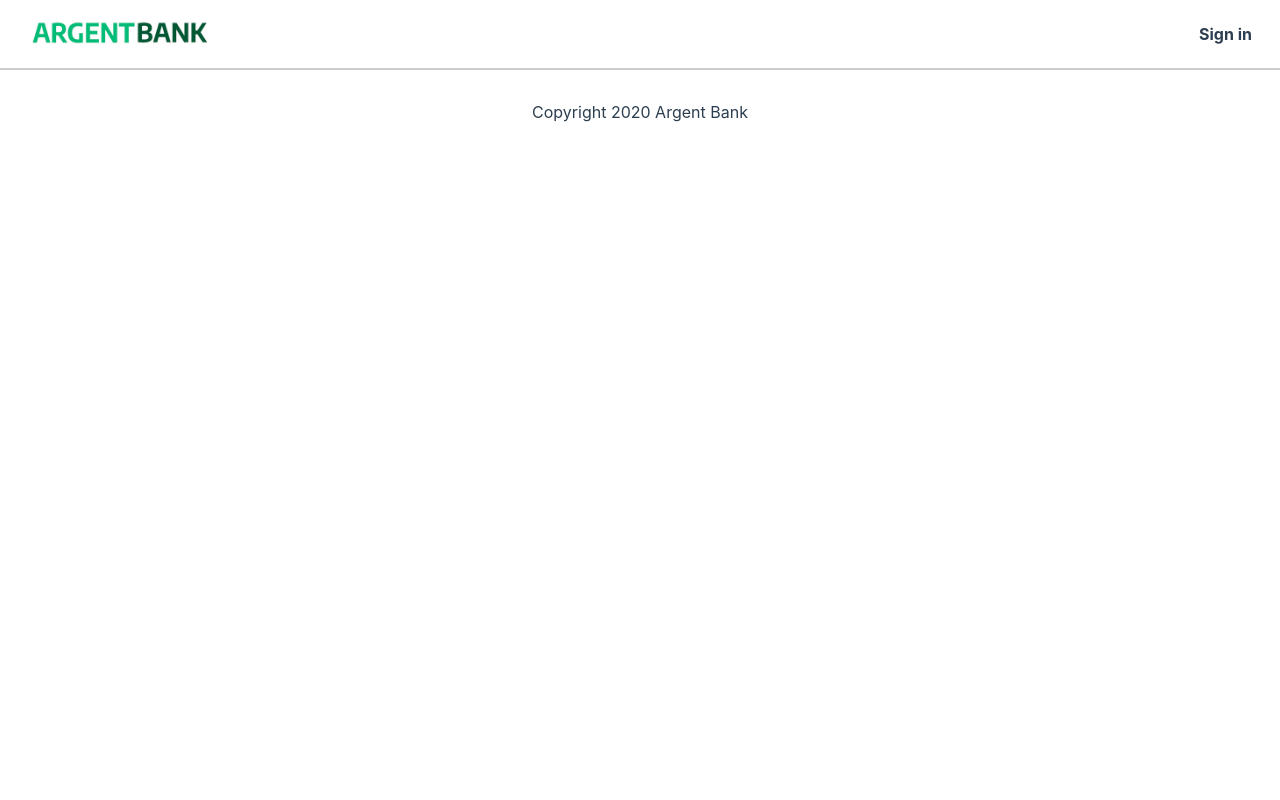
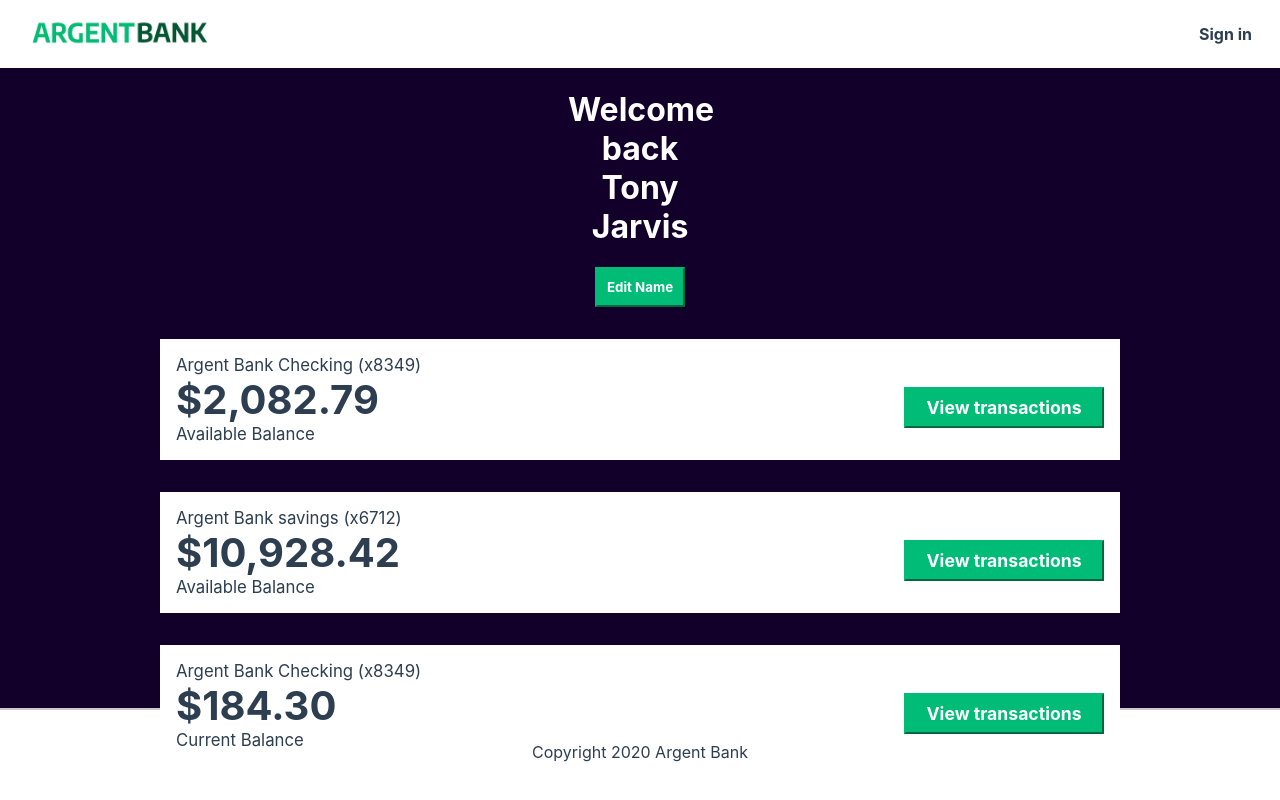
Before and after one commit to proph-dev/project-13-oc, a React (Create React App) app in the folder frontend/: page /user in a window 1280 px wide. Built offline with nearby package versions, Linux system fonts and the light colour scheme.

Commit message:
user page

```diff
--- a/frontend/src/components/user/UserInterface.jsx
+++ b/frontend/src/components/user/UserInterface.jsx
@@ -1,10 +1,38 @@
 import React from "react";
-import './sign.css';
+import './user.css';
 
 export const UserInterface = () => {
     return (
-      <section>
+      <section className="user">
+            <h1>Welcome back Tony Jarvis</h1>
+            <button>Edit Name</button>
 
+            <div className="balance">
+                <div>
+                    <h3>Argent Bank Checking (x8349)</h3>
+                    <p>$2,082.79</p>
+                    <span>Available Balance</span>
+                </div>
+                <button>View transactions</button>
+            </div>
+
+            <div className="balance">
+                <div>
+                    <h3>Argent Bank savings (x6712)</h3>
+                    <p>$10,928.42</p>
+                    <span>Available Balance</span>
+                </div>
+                <button>View transactions</button>
+            </div>
+
+            <div className="balance">
+                <div>
+                    <h3>Argent Bank Checking (x8349)</h3>
+                    <p>$184.30</p>
+                    <span>Current Balance</span>
+                </div>
+                <button>View transactions</button>
+            </div>
       </section>
     )
 }
--- /dev/null
+++ b/frontend/src/components/user/user.css
@@ -0,0 +1,61 @@
+.user {
+    display: flex;
+    flex-direction: column;
+    align-items: center;
+    background-color: #12002b;
+    height: 80vh;
+    padding: 0 10rem;
+}
+
+.user h1 {
+    color: #fff;
+    width: 15%;
+    text-align: center;
+    font-size: 2em;
+    margin: .67em 0;
+}
+
+.user button {
+    border-color: #00bc77;
+    background-color: #00bc77;
+    color: #fff;
+    font-weight: bold;
+    padding: 10px;
+}
+
+.user .balance {
+    display: flex;
+    justify-content: space-between;
+    align-items: center;
+    padding: 1rem;
+    background-color: #fff;
+    width: 100%;
+    margin-top: 2rem;
+}
+
+.user .balance h3 {
+    font-size: 1.05rem;
+    font-weight: normal;
+}
+
+.user .balance p {
+    margin: 0;
+    font-size: 2.5rem;
+    font-weight: bold;
+}
+
+.user .balance span {
+    font-size: 1.05rem;
+}
+
+.user .balance button {
+    width: 200px;
+    display: block;
+    padding: 8px;
+    font-size: 1.1rem;
+    font-weight: bold;
+    margin-top: 1rem;
+    border-color: #00bc77;
+    background-color: #00bc77;
+    color: #fff;
+}
--- a/frontend/src/router/Routes.jsx
+++ b/frontend/src/router/Routes.jsx
@@ -5,6 +5,7 @@ import { Footer } from '../components/footer/Footer';
 
 import Home from "../pages/Home";
 import SignIn from "../pages/SignIn";
+import User from "../pages/User";
 
 export const RoutesPage = () => {
     return (
@@ -16,6 +17,7 @@ export const RoutesPage = () => {
                 <Routes>
                     <Route path="/" element={<Home />} />
                     <Route path="/sign-in" element={<SignIn />} />
+                    <Route path="/user" element={<User />} />
                 </Routes>
             </main>
             <Footer />
```
